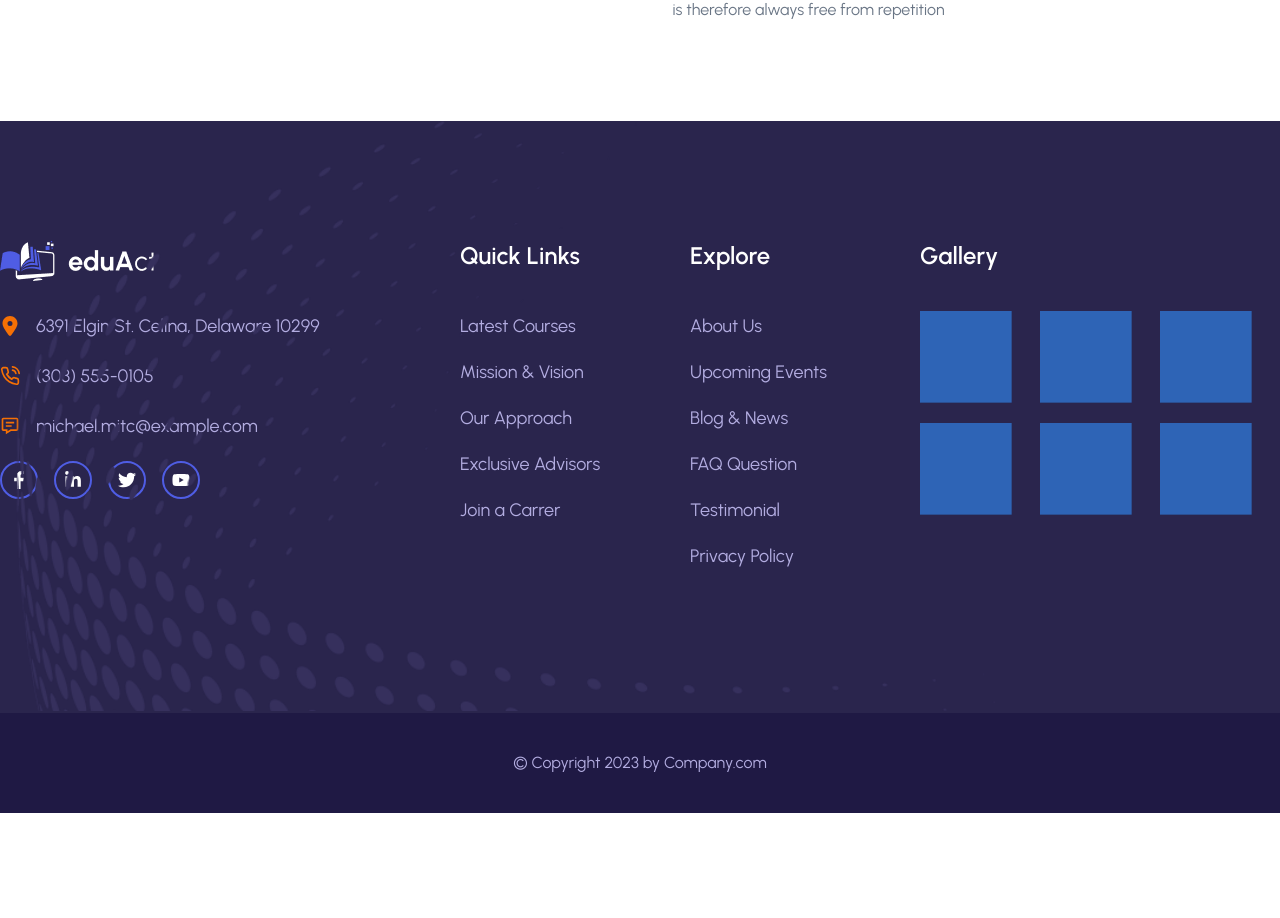
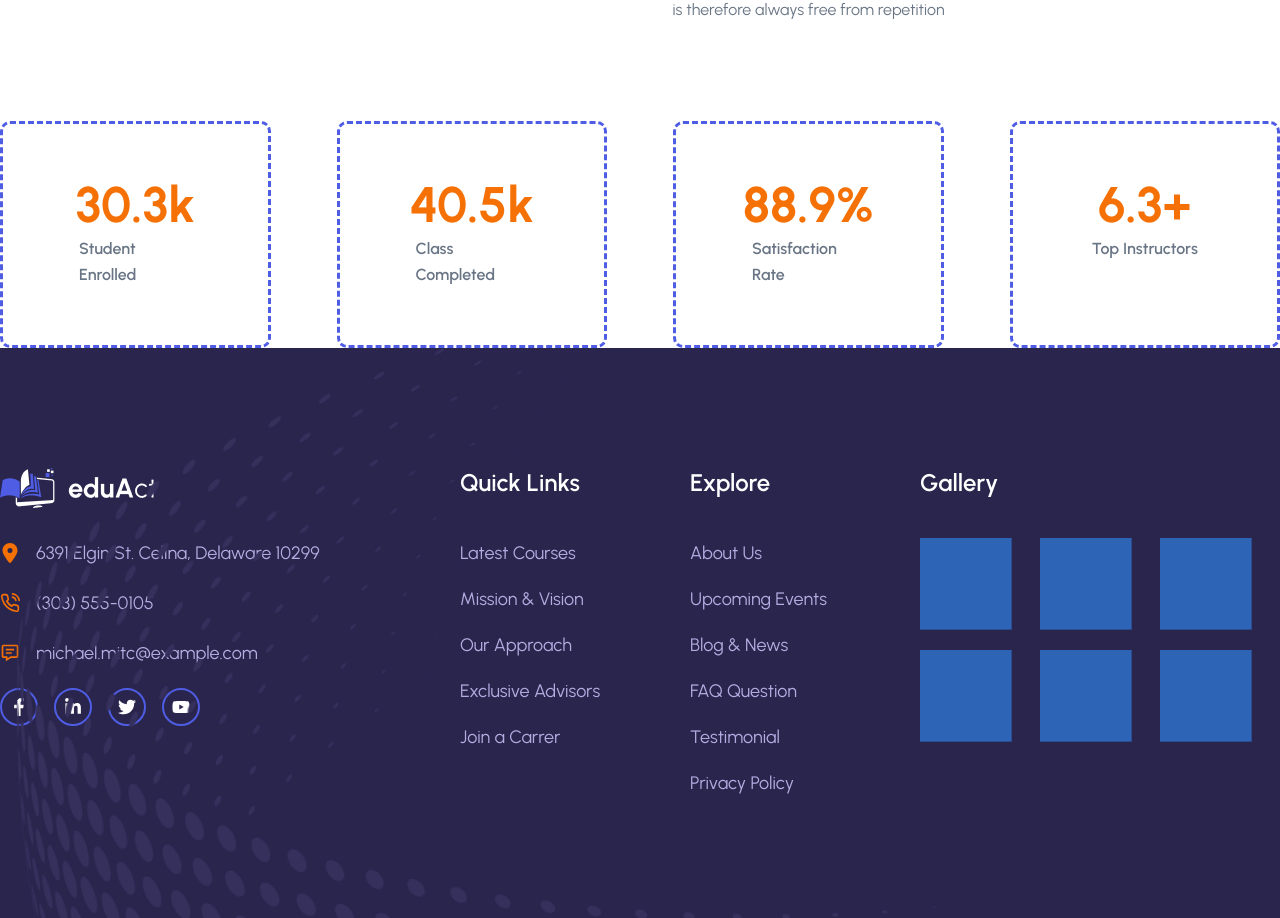
Before and after one commit to basudevkumer/eduact-frontend-design-v1, a React (Vite) app: page /about in a window 1280 px wide. Shown: the part 1280-2198 px from the top of the page. Before the commit the page ends 2093 px from the top, so only its background shows below. Built offline with nearby package versions, Linux system fonts and the light colour scheme.

Commit message:
feat: in About page added StatsBar conpoment added

```diff
--- a/src/component/about/Index.jsx
+++ b/src/component/about/AboutUs/Index.jsx
@@ -1,32 +1,8 @@
 import React from "react";
-import Container from "../common/Container";
-import Images from "../common/Images";
-import { allImages } from "../../hepler/imageprovider";
-import SectionHeader from "../common/SectionHeader";
-
-// Mission Icon
-const MissionIcon = () => (
-  <svg width="40" height="40" viewBox="0 0 40 40" fill="none" xmlns="http://www.w3.org/2000/svg">
-    <circle cx="20" cy="20" r="19" stroke="#4f5de4" strokeWidth="2" />
-    <circle cx="20" cy="20" r="10" stroke="#4f5de4" strokeWidth="2" />
-    <circle cx="20" cy="20" r="3" fill="#4f5de4" />
-    <line x1="20" y1="1" x2="20" y2="10" stroke="#4f5de4" strokeWidth="2" />
-    <line x1="20" y1="30" x2="20" y2="39" stroke="#4f5de4" strokeWidth="2" />
-  </svg>
-);
-
-// Vision Icon
-const VisionIcon = () => (
-  <svg width="40" height="40" viewBox="0 0 40 40" fill="none" xmlns="http://www.w3.org/2000/svg">
-    <circle cx="20" cy="20" r="19" stroke="#4f5de4" strokeWidth="2" />
-    <path d="M20 12 L28 28 L20 24 L12 28 Z" stroke="#4f5de4" strokeWidth="2" fill="none" />
-    <circle cx="20" cy="20" r="3" stroke="#4f5de4" strokeWidth="1.5" fill="none" />
-    <line x1="20" y1="1" x2="20" y2="7" stroke="#4f5de4" strokeWidth="2" />
-    <line x1="20" y1="33" x2="20" y2="39" stroke="#4f5de4" strokeWidth="2" />
-    <line x1="1" y1="20" x2="7" y2="20" stroke="#4f5de4" strokeWidth="2" />
-    <line x1="33" y1="20" x2="39" y2="20" stroke="#4f5de4" strokeWidth="2" />
-  </svg>
-);
+import Container from "../../common/Container";
+import Images from "../../common/Images";
+import { allImages } from "../../../hepler/imageprovider";
+import SectionHeader from "../../common/SectionHeader";
 
 const AboutUs = () => {
   const { homeAboutBanner, mission, vision } = allImages;
@@ -65,11 +41,15 @@ const AboutUs = () => {
               {/* Our Mission */}
               <div className="space-y-5">
                 <div className=" flex gap-x-[29px]  items-center ">
-                  <Images src={mission} height={50} width={50} alt="mission icon" />
-                   <h4 className="heading-six text-primary mb-3">Our Mission</h4>
+                  <Images
+                    src={mission}
+                    height={50}
+                    width={50}
+                    alt="mission icon"
+                  />
+                  <h4 className="heading-six text-primary mb-3">Our Mission</h4>
                 </div>
                 <div>
-
                   <p className="paragraph-regular text-secondary">
                     It uses a dictionary of over 200 Latin words, combined with
                     a handful of model sentence structures, to generate Lorem
@@ -85,7 +65,12 @@ const AboutUs = () => {
               {/* Our Vision */}
               <div className="space-y-5">
                 <div className=" flex gap-x-[29px]  items-center ">
-                  <Images src={vision} height={50} width={50} alt="vision icon" />
+                  <Images
+                    src={vision}
+                    height={50}
+                    width={50}
+                    alt="vision icon"
+                  />
                   <h4 className="heading-six text-primary mb-3">Our Vision</h4>
                 </div>
                 <div>
--- /dev/null
+++ b/src/component/about/statsBar/Index.jsx
@@ -0,0 +1,27 @@
+import React from "react";
+import Container from "../../common/Container";
+import ServicesNumber from "../../common/ServicesNumber";
+import { homeStatsData } from "../../../hepler/projectArryObj";
+
+const StatsBar = () => {
+  return (
+    <section>
+      <Container>
+        <div className="grid grid-cols-4 gap-[66px]">
+          {homeStatsData.map((items, StatsBar) => {
+            return (
+              <ServicesNumber
+                label={items.label}
+                suffix={items.suffix}
+                value={items.value}
+                key={StatsBar}
+              />
+            );
+          })}
+        </div>
+      </Container>
+    </section>
+  );
+};
+
+export default StatsBar;
--- a/src/page/About.jsx
+++ b/src/page/About.jsx
@@ -1,12 +1,14 @@
 import React from "react";
 import Bredcrumb from "../component/common/Bredcrumb";
-import AboutUs from "../component/about/Index";
+import AboutUs from "../component/about/AboutUs/Index";
+import StatsBar from "../component/about/StatsBar/Index";
 
 const About = () => {
   return (
     <>
       <Bredcrumb />
       <AboutUs />
+      <StatsBar />
     </>
   );
 };
```
